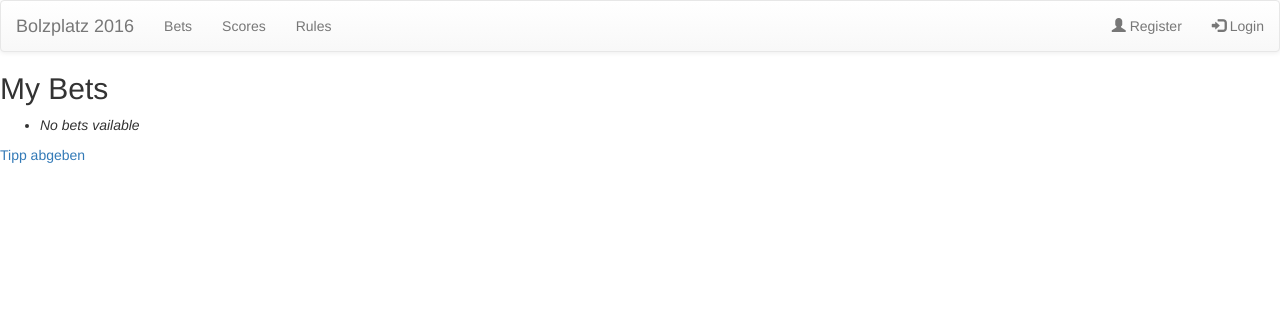
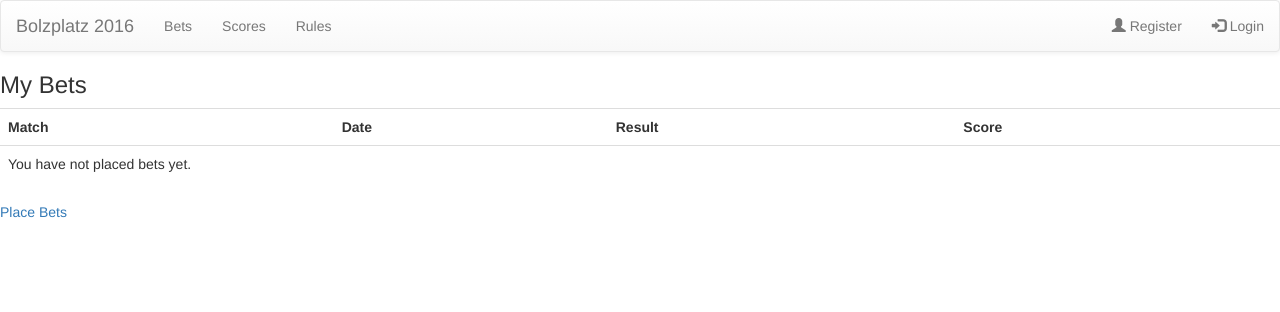
Before and after one commit to evonaut/bolzplatz, a Django app: template bolzplatz/bets/templates/bets/bets_home.html in a window 1280 px wide. Shown: the top 312 px of the page. Run offline with Django 3.2, Linux system fonts and the light colour scheme; the template is opened without the code that fills it, so the values that code supplies are empty; some libraries are stand-ins or nearby versions.

Commit message:
Implemented translation in templates and code

```diff
--- a/bolzplatz/bets/forms.py
+++ b/bolzplatz/bets/forms.py
@@ -2,6 +2,7 @@ from django import forms
 from django.core.exceptions import ValidationError
 from django.contrib.auth import get_user
 from django.utils import timezone
+from django.utils.translation import ugettext_lazy as _
 
 from .models import Bet, Match
 
@@ -17,9 +18,9 @@ class BetForm(forms.ModelForm):
     def clean_match(self):
         match = self.cleaned_data['match']
         if Bet.objects.filter(match=match, user=self.user).exists():
-            raise ValidationError('You already betted on this match!')
+            raise ValidationError(_('You already betted on this match!'))
         if match.date <= timezone.now():
-            raise ValidationError("You can only bet on games that haven't started yet")
+            raise ValidationError(_("You can only bet on games that haven't started yet"))
         return match
 
     def save(self, request, commit=True):
--- a/bolzplatz/bets/models.py
+++ b/bolzplatz/bets/models.py
@@ -54,7 +54,7 @@ class Bet(models.Model):
         unique_together = (('match', 'user'),)
         permissions = (('evaluate_bets', 'Can evaluate bets'),)
 
-    match = models.ForeignKey(Match, verbose_name='Spiel')
+    match = models.ForeignKey(Match)
     user = models.ForeignKey(settings.AUTH_USER_MODEL, related_name='bets')
     score_home = models.PositiveIntegerField()
     score_visitor = models.PositiveIntegerField()
--- a/bolzplatz/bets/templates/bets/base_bets.html
+++ b/bolzplatz/bets/templates/bets/base_bets.html
@@ -1 +1,2 @@
 {% extends parent_template|default:"base.html" %}
+{% load i18n %}
--- a/bolzplatz/bets/templates/bets/bets_home.html
+++ b/bolzplatz/bets/templates/bets/bets_home.html
@@ -1,24 +1,32 @@
 {% extends parent_template|default:"bets/base_bets.html" %}
+{% load i18n %}
+{% block main %}
+<h3>{% trans "My Bets" %}</h3>
 
-{% block main %}
-<h2>My Bets</h2>
 
-<ul>
+<table class="table table-hover">
+<tr>
+    <th>{% trans "Match" %}</th>
+    <th>{% trans "Date" %}</th>
+    <th>{% trans "Result" %}</th>
+    <th>{% trans "Score" %}</th>
+</tr>
 {% for bet in bets %}
-    <li>{{ bet.match }} {{ bet.score_home }}:{{ bet.score_visitor }}
-    {% if bet.score != None %}
-        ({{ bet.match.score_home }}:{{ bet.match.score_visitor }}, {{ bet.score}} points)
-    {% endif %}
-    </li>
+<tr>
+    <td>{{ bet.match }}</td>
+    <td>{{ bet.match.date }}</td>
+    <td>{{ bet.score_home }}:{{ bet.score_visitor }}</td>
+    <td>{% if bet.score = None %}-{% else %}{{ bet.score}}{% endif %}</td>
+</tr>
 {% empty %}
-    <li><em>No bets vailable</em></li>
+    <tr><td colspan=4>{% trans "You have not placed bets yet." %}</td></tr>
 {% endfor %}
-</ul>
+</table>
 
-<p><a href="{% url 'bets:bets_create' %}">Tipp abgeben</a></p>
+<p><a href="{% url 'bets:bets_create' %}">{% trans "Place Bets" %}</a></p>
 
 {% if perms.bets.evaluate_bets %}
-    <p><a href="{% url 'bets:bets_evaluate' %}">Evaluate Bets</a></p>
+    <p><a href="{% url 'bets:bets_evaluate' %}">{% trans "Evaluate Bets" %}</a></p>
 {% endif %}
 
 {% endblock %}
--- a/bolzplatz/config/settings/base.py
+++ b/bolzplatz/config/settings/base.py
@@ -93,7 +93,7 @@ WSGI_APPLICATION = 'config.wsgi.application'
 # Internationalization
 # https://docs.djangoproject.com/en/1.8/topics/i18n/
 
-LANGUAGE_CODE = 'de-de'
+LANGUAGE_CODE = 'en'
 
 TIME_ZONE = 'Europe/Berlin'
 
--- a/bolzplatz/scores/views.py
+++ b/bolzplatz/scores/views.py
@@ -5,6 +5,7 @@ from django.views.generic import View
 from django.contrib.auth.decorators import login_required
 from django.utils import timezone
 from django.utils.decorators import method_decorator
+from django.utils.translation import ugettext as _
 
 from users.models import Profile, Group
 
@@ -28,7 +29,7 @@ class ScoreHome(View):
                 pass
         if not profiles:
             profiles = Profile.objects.all().order_by('score').reverse()
-            group = 'All Groups'
+            group = _('All Groups')
 
         ranking = []
         rank = 0
--- a/bolzplatz/templates/base.html
+++ b/bolzplatz/templates/base.html
@@ -1,6 +1,5 @@
-<!DOCTYPE html>
+{% load i18n %}<!DOCTYPE html>
 <html>
-{% load i18n %}
 <head>
   <meta charset="utf-8">
   <meta http-equiv="X-UA-Compatible" content="IE=edge">
@@ -24,30 +23,30 @@
     <a class="navbar-brand" href="#">Bolzplatz 2016</a>
     </div>
     <ul class="nav navbar-nav">
-      <li><a href="{% url 'bets:bets_home' %}">Bets</a></li>
+      <li><a href="{% url 'bets:bets_home' %}">{% trans "Bets" %}</a></li>
       {% if active_groups %}
       <li class="dropdown">
-             <a class="dropdown-toggle" data-toggle="dropdown" href="#">Scores
+             <a class="dropdown-toggle" data-toggle="dropdown" href="#">{% trans "Scores" %}
            <span class="caret"></span></a>
            <ul class="dropdown-menu">
            {% for bet_group in active_groups %}
              <li><a href="{% url 'scores:scores_home' bet_group %}">{{ bet_group }}</a></li>
            {% endfor %}
              <li class="divider"></li>
-             <li><a href="{% url 'scores:scores_home' %}">All Groups</a></li>
+             <li><a href="{% url 'scores:scores_home' %}">{% trans "All Groups" %}</a></li>
            </ul>
          </li>
       {% else %}
-      <li><a href="{% url 'scores:scores_home' %}">Scores</a></li>
+      <li><a href="{% url 'scores:scores_home' %}">{% trans "Scores" %}</a></li>
       {% endif %}
-      <li><a href="#">Rules</a></li>
+      <li><a href="#">{% trans "Rules" %}</a></li>
     </ul>
       <ul class="nav navbar-nav navbar-right">
         {% if user.is_authenticated %}
-        <li id="login"><a href="{% url 'auth:logout' %}?next={{ request.path }}"><span class="glyphicon glyphicon-log-out"></span> Logout</a></li>
+        <li id="login"><a href="{% url 'auth:logout' %}?next={{ request.path }}"><span class="glyphicon glyphicon-log-out"></span> {% trans "Logout" %} {{ user.name }}</a></li>
         {% else %}
-        <li><a href="{% url 'auth:create' %}"><span class="glyphicon glyphicon-user"></span> Register</a></li>
-        <li id="login"><a href="{% url 'auth:login' %}?next={{ request.path }}"><span class="glyphicon glyphicon-log-in"></span> Login</a></li>
+        <li><a href="{% url 'auth:create' %}"><span class="glyphicon glyphicon-user"></span> {% trans "Register" %}</a></li>
+        <li id="login"><a href="{% url 'auth:login' %}?next={{ request.path }}"><span class="glyphicon glyphicon-log-in"></span> {% trans "Login" %}</a></li>
         {% endif %}
       </ul>
   </div>
--- a/bolzplatz/users/forms.py
+++ b/bolzplatz/users/forms.py
@@ -3,6 +3,7 @@ import logging
 from django import forms
 from django.core.exceptions import ValidationError
 from django.contrib.auth.forms import UserCreationForm as BaseUserCreationForm
+from django.utils.translation import ugettext_lazy as _
 
 from .models import Profile, Group
 
@@ -21,7 +22,7 @@ class UserCreationForm(BaseUserCreationForm):
             'profile',
         )
         if username in disallowed:
-            raise ValidationError("A user with that name already exists.")
+            raise ValidationError(_('A user with that name already exists.'))
         return username
 
     def save(self, commit=True):
--- a/bolzplatz/users/templates/users/login.html
+++ b/bolzplatz/users/templates/users/login.html
@@ -1,5 +1,5 @@
 {% extends parent_template|default:"users/base_users.html" %}
-
+{% load i18n %}
 {% block main %}
 {% include "users/login_form.html" %}
 {% endblock %}
--- a/bolzplatz/users/templates/users/login_form.html
+++ b/bolzplatz/users/templates/users/login_form.html
@@ -1,3 +1,4 @@
+{% load i18n %}
 <form action="{% url 'auth:login' %}" method="post">
   {% csrf_token %}
   {{ form.as_p }}
@@ -7,5 +8,5 @@
       name="next"
       value="{{ next }}">
   {% endif %}
-  <button type="submit">{{ login_button|default:'Anmelden' }}</button>
+  <button type="submit">{{ login_button|default:'{% trans "Login" %}' }}</button>
 </form>
--- a/bolzplatz/users/templates/users/user_create_done.html
+++ b/bolzplatz/users/templates/users/user_create_done.html
@@ -1,9 +1,9 @@
 {% extends parent_template|default:"users/base_users.html" %}
-
+{% load i18n %}
 {% block title %}
-{{ block.super }} - Account Created
+{{ block.super }} - {% trans "Account Created" %}
 {% endblock %}
 
 {% block main %}
-<p>Your account has been created!</p>
+<p>{% trans "Your account has been created!" %}</p>
 {% endblock %}
```
Also changed, not shown: bolzplatz/bets/templates/bets/bets_create.html (+5 -5 lines), bolzplatz/bets/templates/bets/bets_evaluate.html (+4 -4 lines), bolzplatz/scores/templates/scores/scores_home.html (+4 -4 lines), bolzplatz/users/templates/users/logout.html (+4 -4 lines), bolzplatz/users/templates/users/user_create.html (+4 -4 lines), bolzplatz/users/templates/users/user_select_group.html (+9 -3 lines), bolzplatz/locale/de/LC_MESSAGES/django.po.
